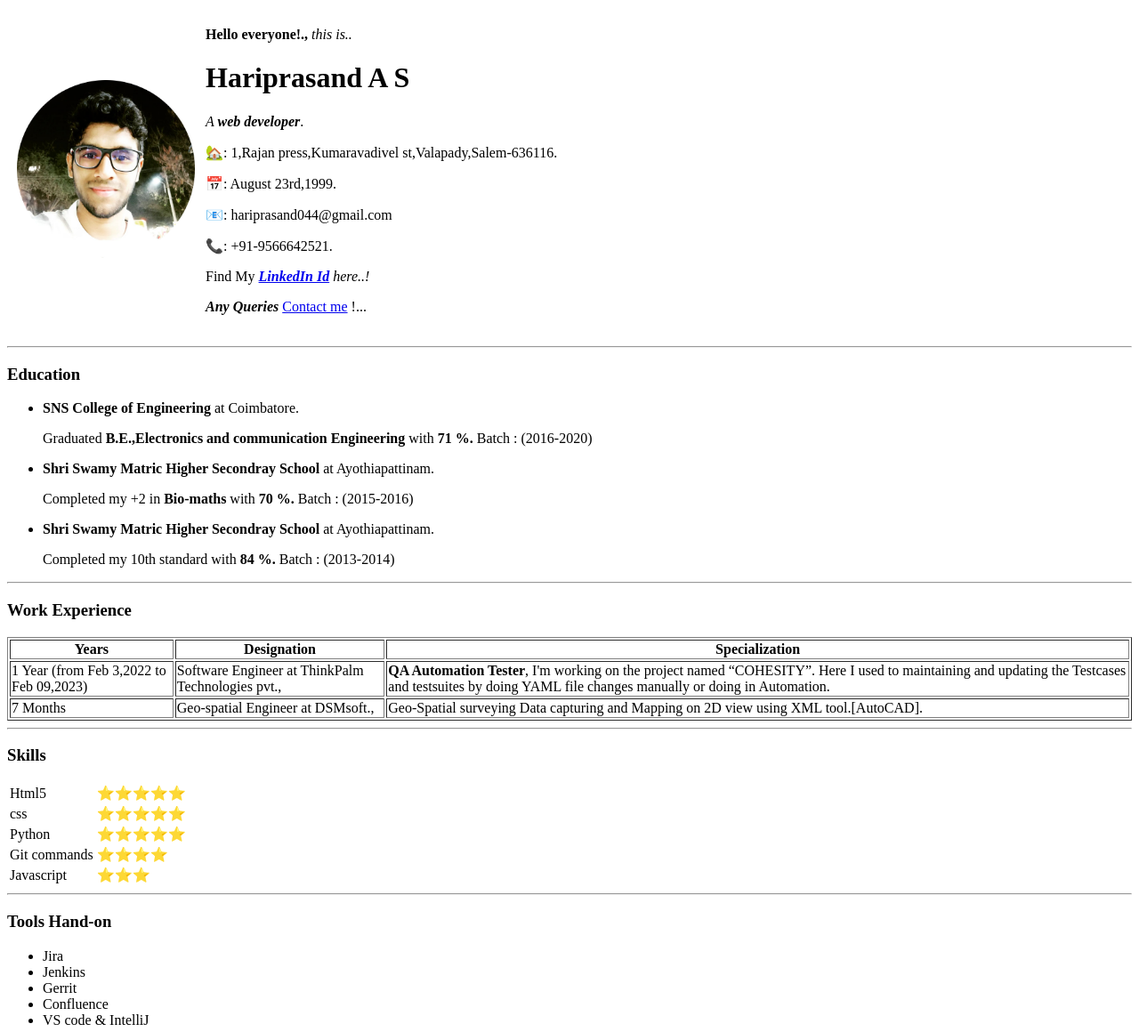
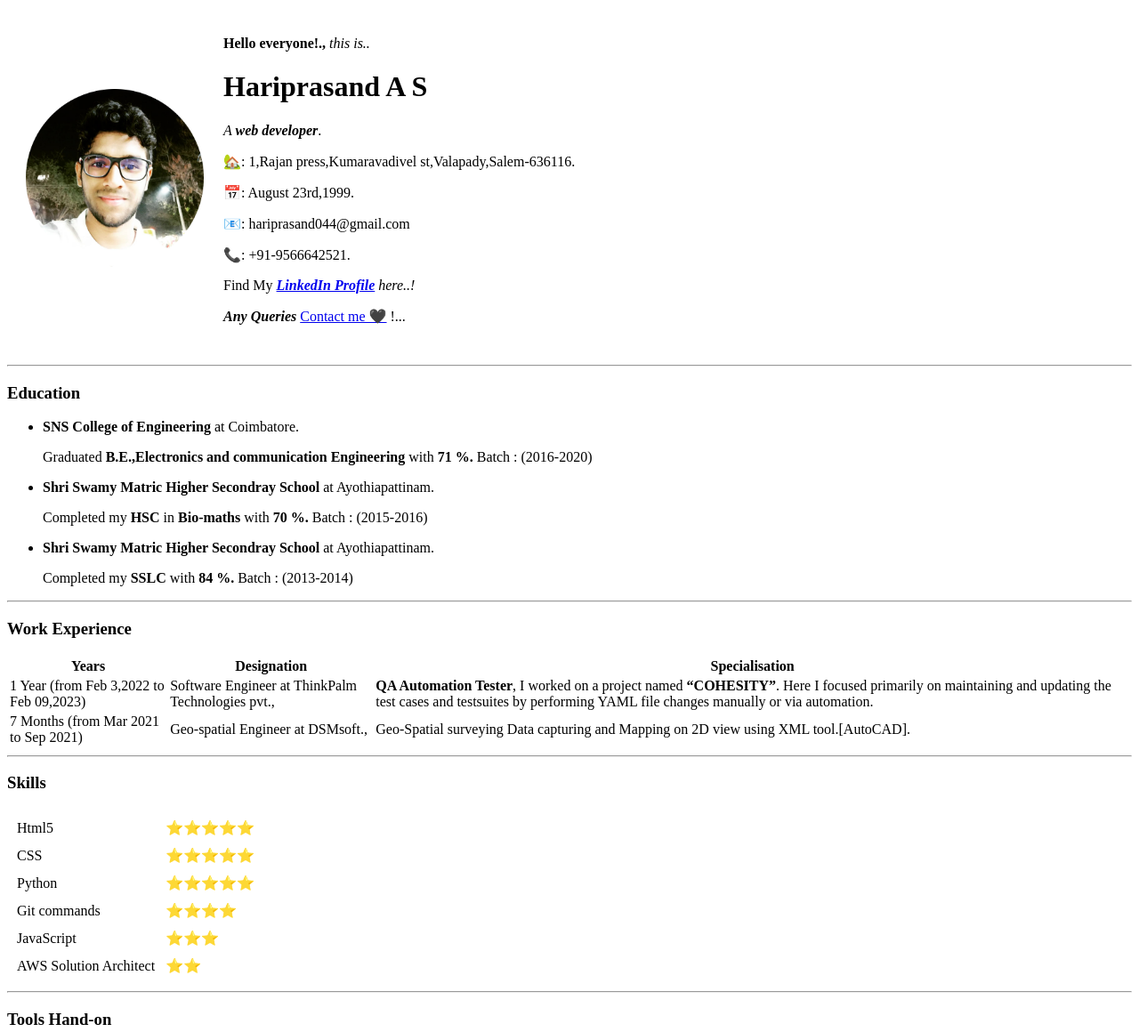
Before and after one commit to Luciferblaze/Hariresume, a plain HTML site: page index.html in a window 1280 px wide. Shown: the part 5-1165 px from the top of the page at 89% size. Drawn offline with Linux system fonts and the light colour scheme.

Commit message:
made changes in tittle and added some skills.

```diff
--- a/index.html
+++ b/index.html
@@ -4,10 +4,12 @@
     <meta charset="UTF-8">
     <meta http-equiv="X-UA-Compatible" content="IE=edge">
     <meta name="viewport" content="width=device-width, initial-scale=1.0">
-    <title>Lucifer_Blaze..🖤</title>
+    <title>Hariprasand..!🖤</title>
+    <link rel="stylesheet" href="css/styles.css">
+    <link rel="icon" href="Images/Hari.png">
 </head>
 <body>
-    <table cellspacing="10">
+    <table cellspacing="20">
         <tr>
             <td><img src="Images/Hari.png" alt="Hariprasand picture" width="200" height="200"></td>
             <td>
@@ -18,8 +20,8 @@
                 <p>📅: August 23rd,1999.</p>
                 <p>📧: hariprasand044@gmail.com</p>
                 <p>📞: +91-9566642521.</p>
-                <p>Find My <strong><i><a href="https://www.linkedin.com/in/hari-prasand-345271232">LinkedIn Id</a></strong> here..!</i></p>
-                <p><i><strong>Any Queries</strong> </i><a href="contactme.html">Contact me</a> !...</p>
+                <p>Find My <strong><i><a href="https://www.linkedin.com/in/hari-prasand-345271232">LinkedIn Profile</a></strong> here..!</i></p>
+                <p><i><strong>Any Queries</strong> </i><a href="contactme.html">Contact me 🖤</a> !...</p>
             </td>
         </tr>
     </table>
@@ -29,46 +31,45 @@
         <li><strong>SNS College of Engineering</strong> at Coimbatore.</li>
         <p>Graduated <strong>B.E.,Electronics and communication Engineering</strong> with <strong>71 %.</strong> Batch : (2016-2020)</p>
         <li><strong>Shri Swamy Matric Higher Secondray School</strong> at Ayothiapattinam.</li>
-        <p>Completed my +2 in <strong>Bio-maths</strong> with <strong>70 %.</strong> Batch : (2015-2016)</p>
+        <p>Completed my <strong>HSC</strong> in <strong>Bio-maths</strong> with <strong>70 %.</strong> Batch : (2015-2016)</p>
         <li><strong>Shri Swamy Matric Higher Secondray School</strong> at Ayothiapattinam.</li>
-        <p>Completed my 10th standard with <strong>84 %.</strong> Batch : (2013-2014)</p>
+        <p>Completed my <strong>SSLC</strong> with <strong>84 %.</strong> Batch : (2013-2014)</p>
     </ul>
     <hr>
     <h3>Work Experience</h3>
-    <table border="1">
+    <table>
         <thead>
         <tr>
             <th>Years</th>
             <th>Designation</th>
-            <th>Specialization</th>
+            <th>Specialisation</th>
         </tr>
         </thead>
         <tbody>
             <tr>
                 <td>1 Year (from Feb 3,2022 to Feb 09,2023)</td>
                 <td>Software Engineer at ThinkPalm Technologies pvt.,</td>
-                <td><strong>QA Automation Tester</strong>, I'm working on the project named <q>COHESITY</q>.
-                    Here I used to maintaining and updating the Testcases and
-                    testsuites by doing YAML file changes manually or doing in
-                    Automation.</td>
+                <td><strong>QA Automation Tester</strong>, I worked on a project named <strong><q>COHESITY</q></strong>. Here I focused primarily on maintaining and updating the test cases and testsuites by performing YAML file changes manually or via automation.
+                </td>
             </tr>
             <tr>
-                <td>7 Months</td>
+                <td>7 Months (from Mar 2021 to Sep 2021)</td>
                 <td>Geo-spatial Engineer at DSMsoft.,</td>
                 <td>Geo-Spatial surveying Data capturing and Mapping on 2D view
-                    using XML tool.[AutoCAD].</td>
+                    using XML tool.[AutoCAD].
+                </td>
             </tr>
         </tbody>
     </table>
     <hr>
     <h3>Skills</h3>
-    <table>
+    <table cellspacing="10">
         <tr>
             <td>Html5</td>
             <td>⭐⭐⭐⭐⭐</td>
         </tr>
         <tr>
-            <td>css</td>
+            <td>CSS</td>
             <td>⭐⭐⭐⭐⭐</td>
         </tr>
         <tr>
@@ -80,8 +81,12 @@
             <td>⭐⭐⭐⭐</td>
         </tr>
         <tr>
-            <td>Javascript</td>
+            <td>JavaScript</td>
             <td>⭐⭐⭐</td>
+        </tr>
+        <tr>
+            <td>AWS Solution Architect</td>
+            <td>⭐⭐</td>
         </tr>
     </table>
     <hr>
```
